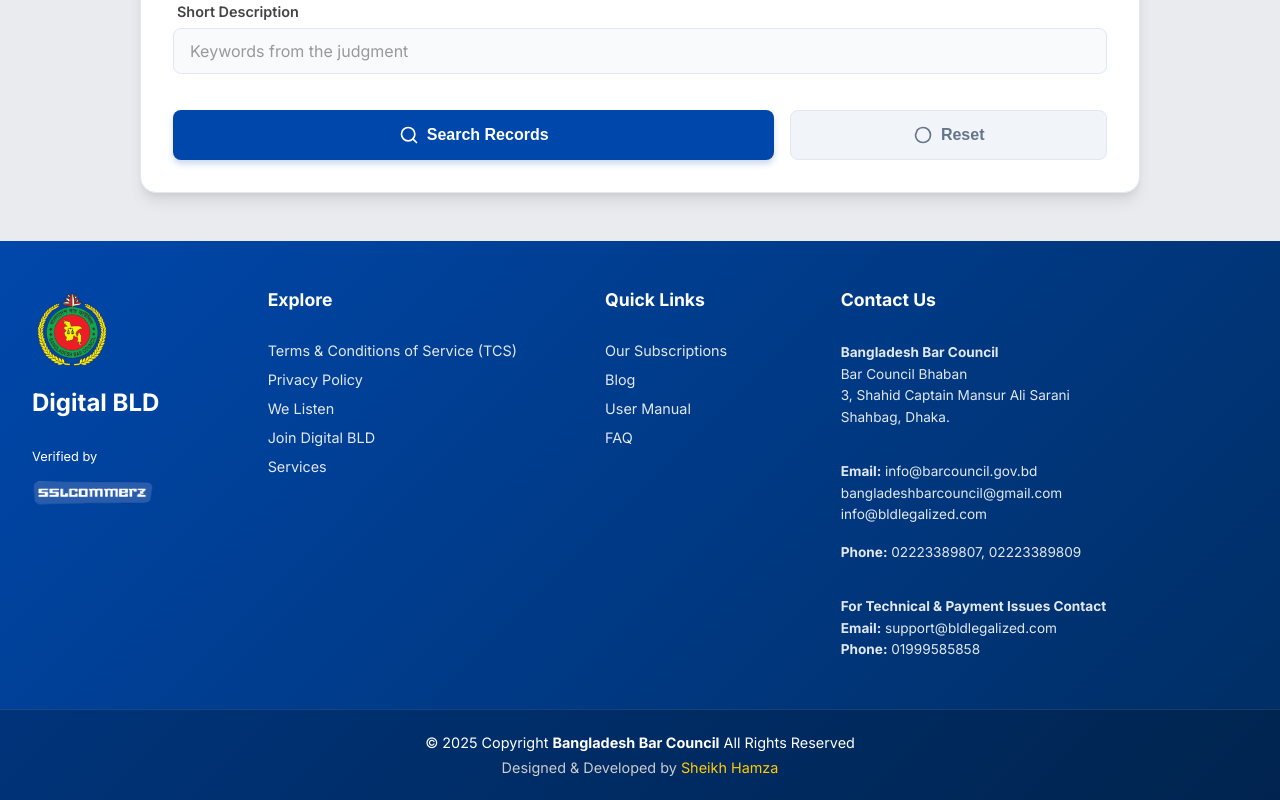
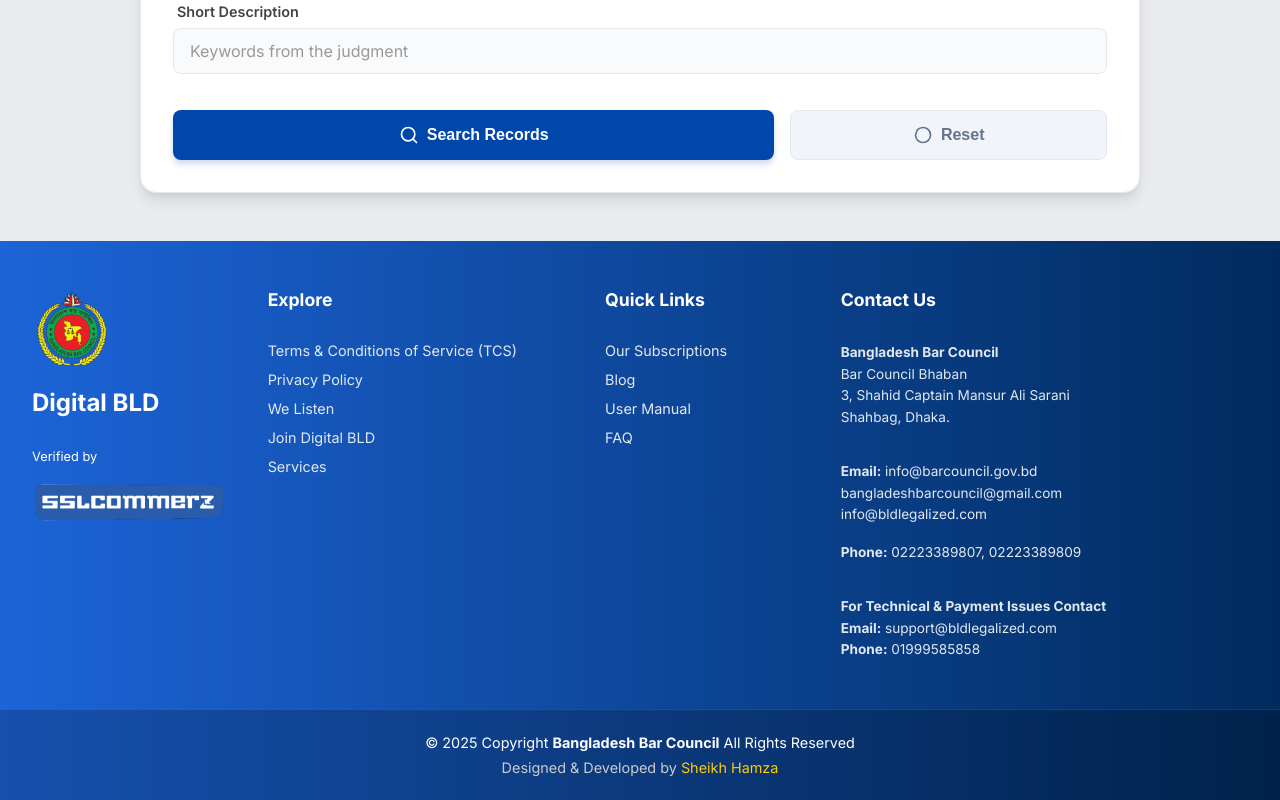
Before and after one commit to 1Sheikhhamza/case-search-app, a website: page index.html in a window 1280 px wide. Shown: the part 765-1565 px from the top of the page. Drawn offline with Linux system fonts and the light colour scheme; a script that the page names is missing.

Commit message:
Enhance footer gradient and resize SSL logo

```diff
--- a/style.css
+++ b/style.css
@@ -215,7 +215,8 @@
 
 /* FOOTER STYLES */
 .main-footer {
-    background: linear-gradient(135deg, #0047AB 0%, #002D62 100%);
+    /* More vibrant Blue Gradient to match reference */
+    background: linear-gradient(90deg, #1c64d8 0%, #002b5e 100%);
     color: white;
     padding-top: 3rem;
     font-size: 0.9rem;
@@ -259,7 +260,8 @@
 }
 
 .ssl-logo-img {
-    height: 30px;
+    height: 48px;
+    /* Increased size as requested */
     width: auto;
     margin-top: 5px;
     border-radius: 4px;
```
